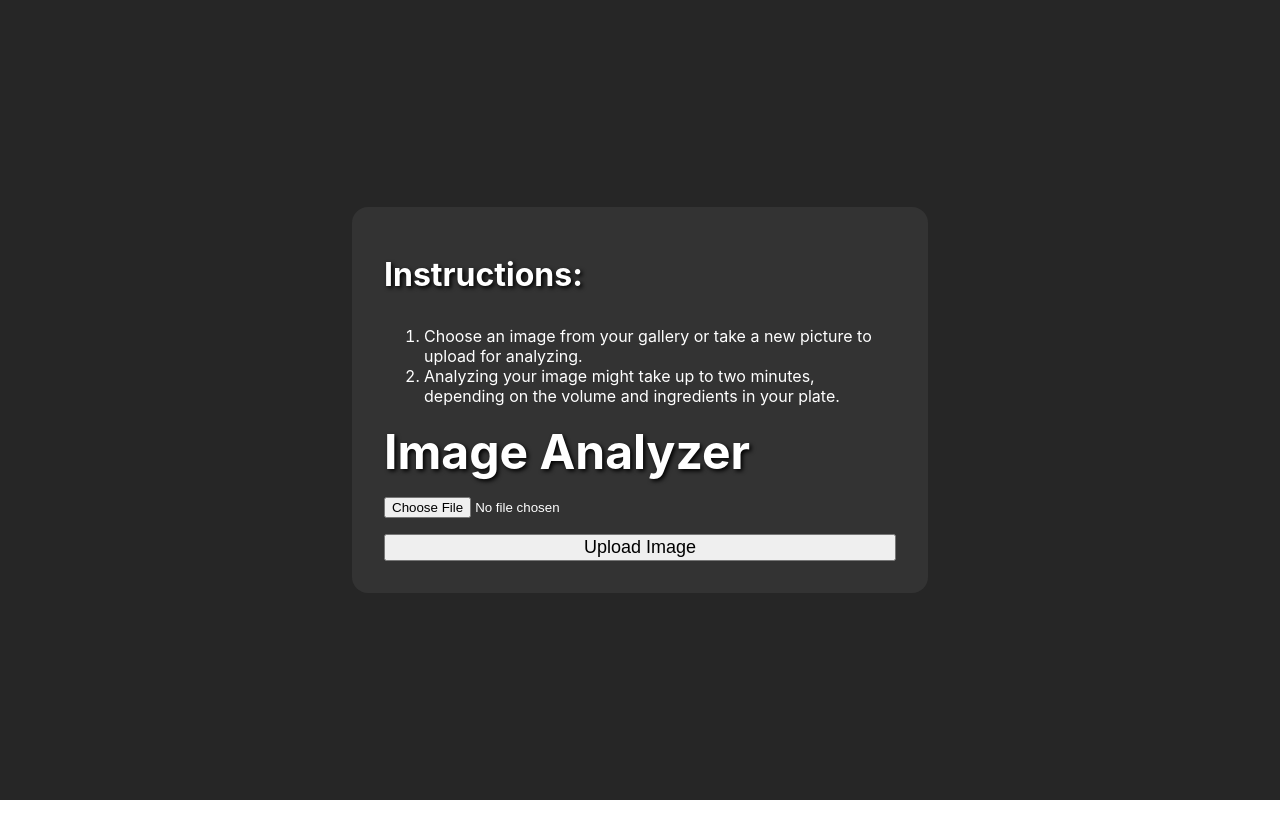
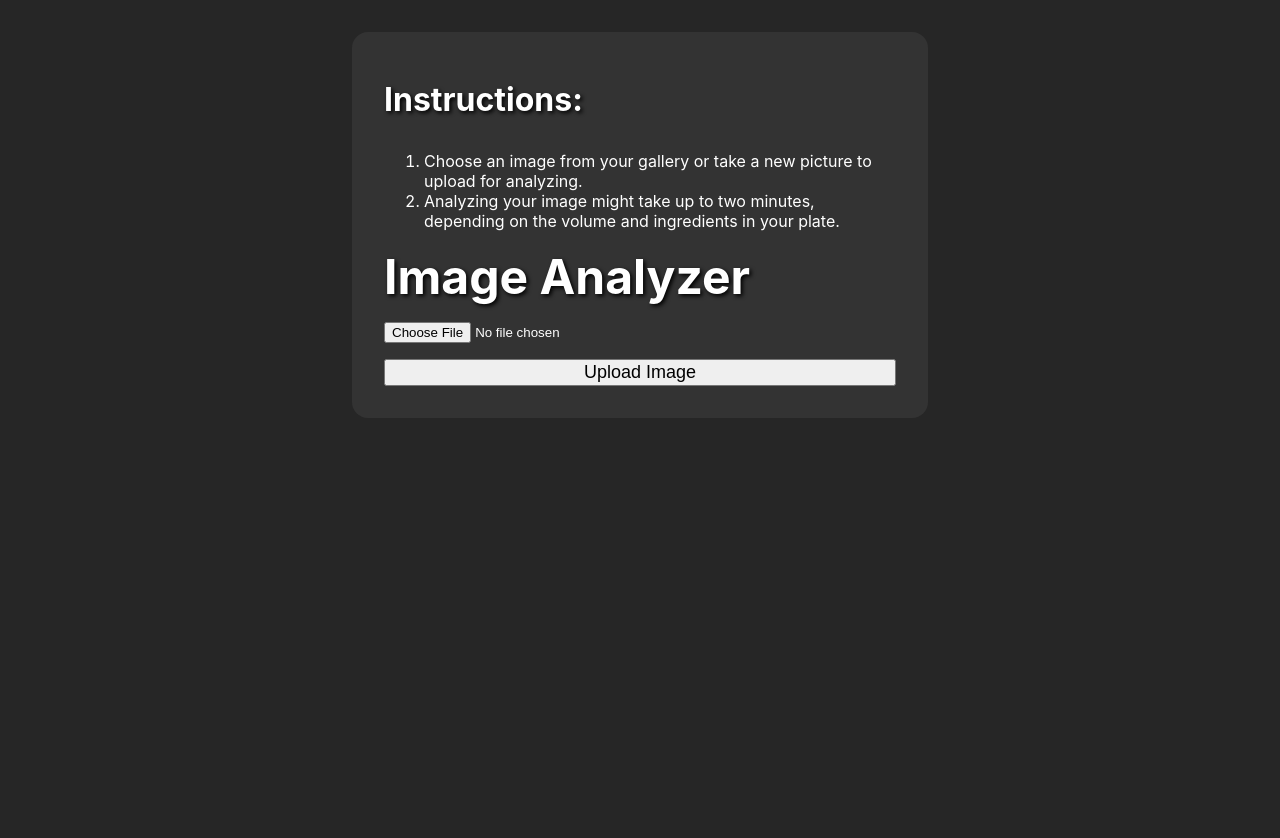
Before and after one commit to SamerArkab/volume_classification_client, a React (Create React App) app: page / in a window 1280 px wide. Shown: the top 838 px of the page. Before the commit the page ends 800 px from the top, so only its background shows below. Built offline with nearby package versions, Linux system fonts and the light colour scheme.

Commit message:
vertical display can overflow - fixed

```diff
--- a/src/ImageUploader.js
+++ b/src/ImageUploader.js
@@ -39,7 +39,16 @@ function ImageUploader() {
     };
 
     return (
-        <div style={{ backgroundColor: '#262626', color: '#fff', minHeight: '100vh', display: 'flex', justifyContent: 'center', alignItems: 'center', overflowY: 'auto' }}>
+        <div style={{
+            backgroundColor: '#262626',
+            color: '#fff',
+            minHeight: '100vh',
+            display: 'flex',
+            justifyContent: 'center',
+            alignItems: 'flex-start',
+            overflowY: 'auto',
+            padding: '2rem 0'  // Add vertical padding
+        }}>
             <Container style={{ backgroundColor: '#333', borderRadius: '1rem', padding: '1rem 2rem 2rem', maxWidth: '32rem', display: 'flex', flexDirection: 'column', justifyContent: 'flex-start' }}>
                 <Row className="justify-content-center" >
                     <Col sm={12}>
@@ -47,7 +56,6 @@ function ImageUploader() {
                         <ol>
                             <li>Choose an image from your gallery or take a new picture to upload for analyzing.</li>
                             <li>Analyzing your image might take up to two minutes, depending on the volume and ingredients in your plate.</li>
-
                         </ol>
                     </Col>
                     <Col sm={12}>
@@ -64,6 +72,7 @@ function ImageUploader() {
                 </Row>
             </Container>
         </div>
+
     );
 }
 
```
